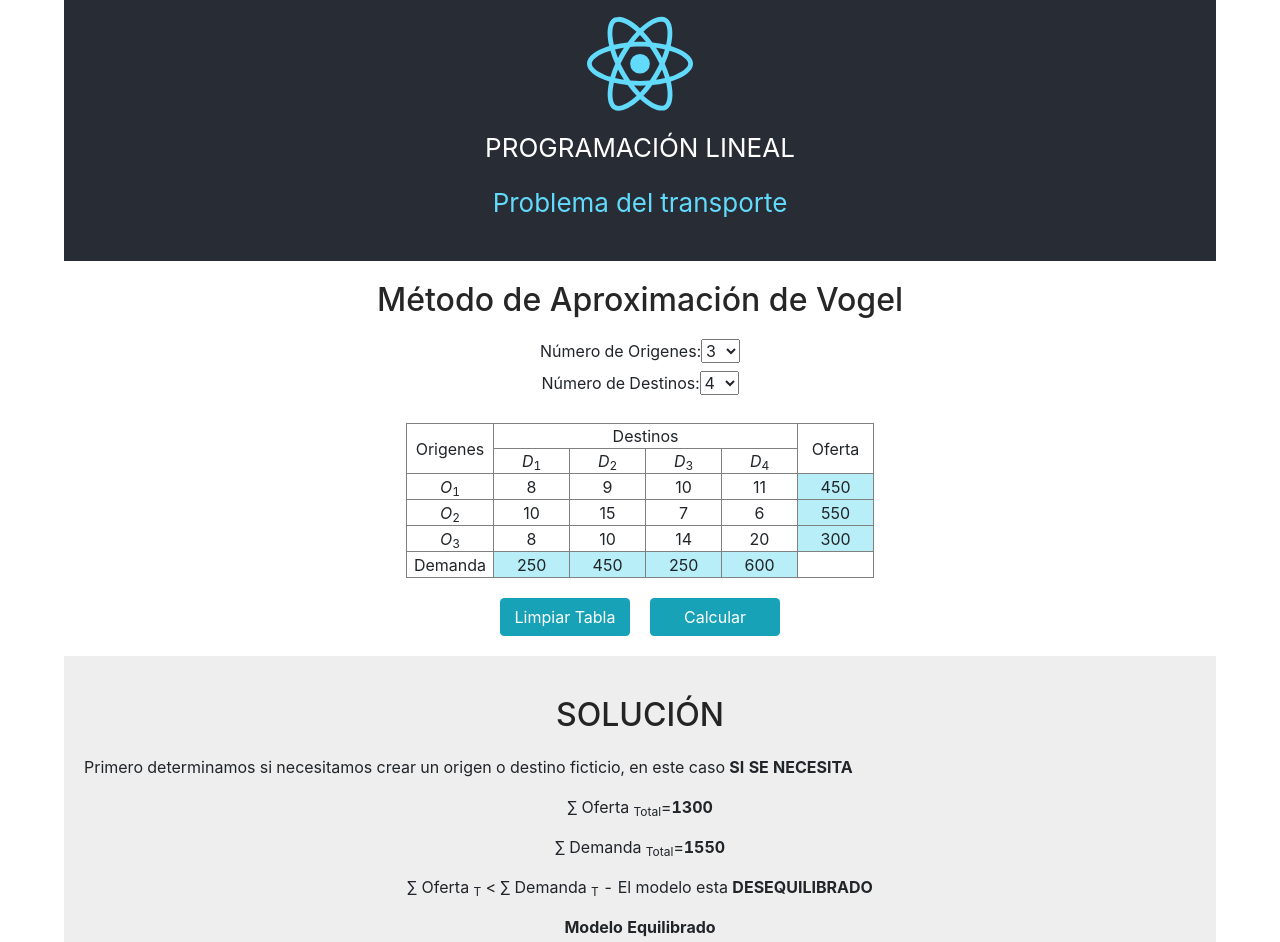
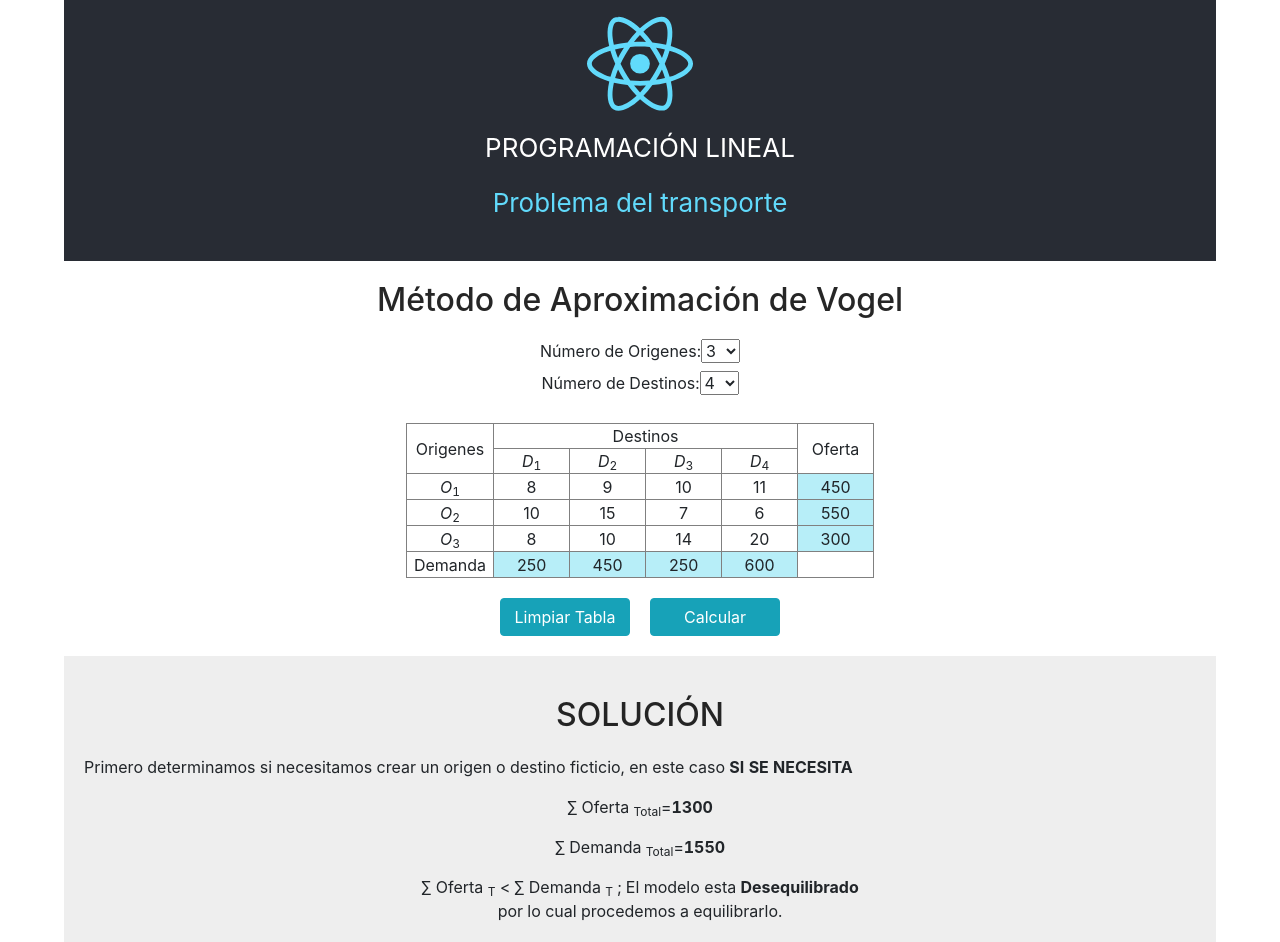
Before and after one commit to AlexJCM/transportation-problem, a React (Create React App) app: page / in a window 1280 px wide. Shown: the top 942 px of the page. Built offline with nearby package versions, Linux system fonts and the light colour scheme.

Commit message:
Add comments

```diff
--- a/src/components/solve.jsx
+++ b/src/components/solve.jsx
@@ -45,11 +45,14 @@ const Solve = props => {
             : oferta_volume < demanda_volume
             ? "<"
             : "="}{" "}
-          &sum; Demanda <sub>T</sub> - El modelo esta{" "}
+          &sum; Demanda <sub>T</sub> ; El modelo esta{" "}
           {oferta_volume !== demanda_volume ? (
-            <strong>DESEQUILIBRADO</strong>
+            <strong>
+              Desequilibrado{" "}
+              <p className="ppp">por lo cual procedemos a equilibrarlo.</p>
+            </strong>
           ) : (
-            <strong>EQUILIBRADO</strong>
+            <strong>Equilibrado</strong>
           )}
         </p>
       </center>
--- a/src/styles/solve.css
+++ b/src/styles/solve.css
@@ -7,9 +7,9 @@ section.solve {
 section.solve h2 {
   margin: 0;
 }
-/* section.solve h3 {
+p.ppp {
   font-weight: normal;
-} */
+}
 
 .volume {
   display: flex;
```
